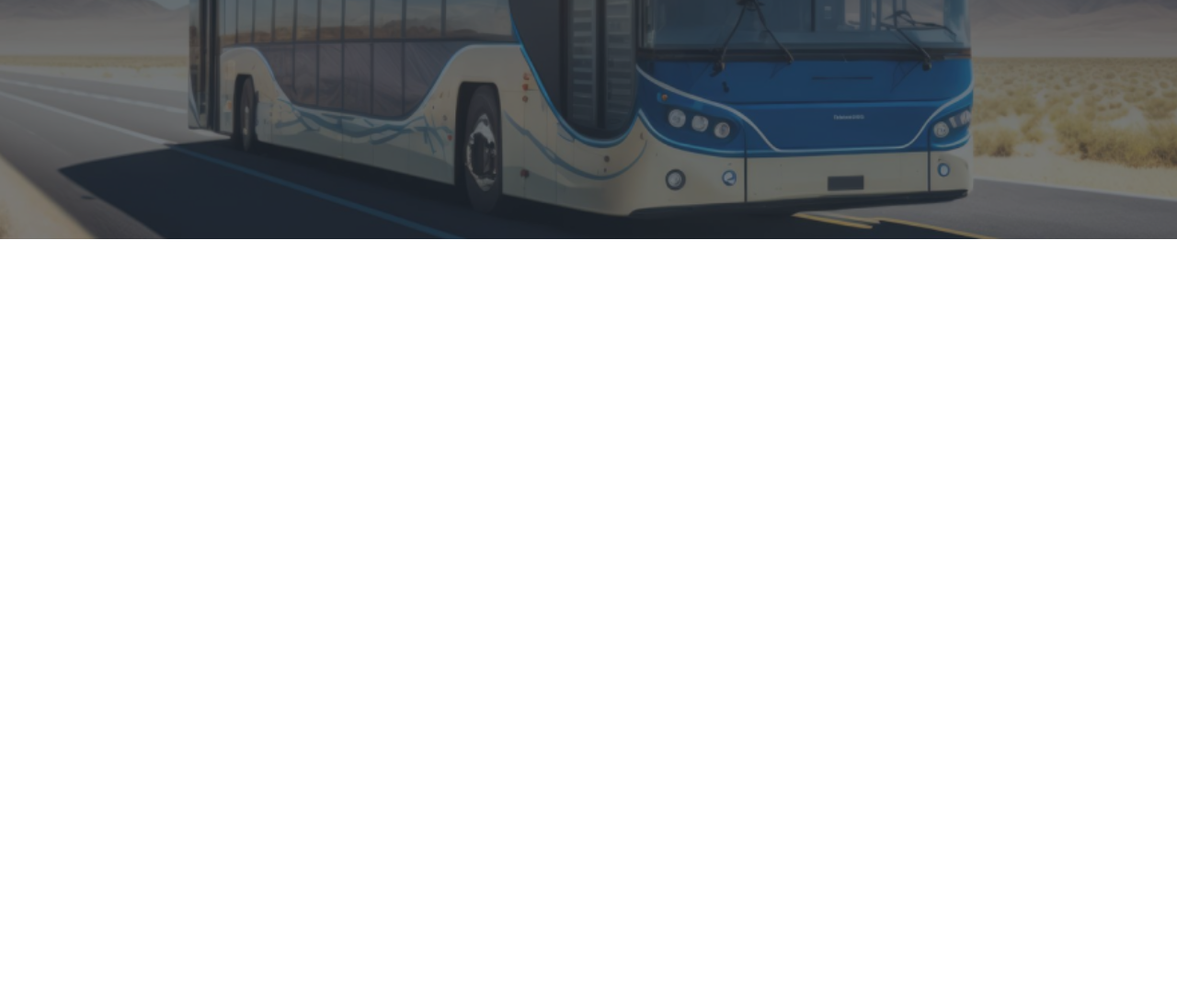
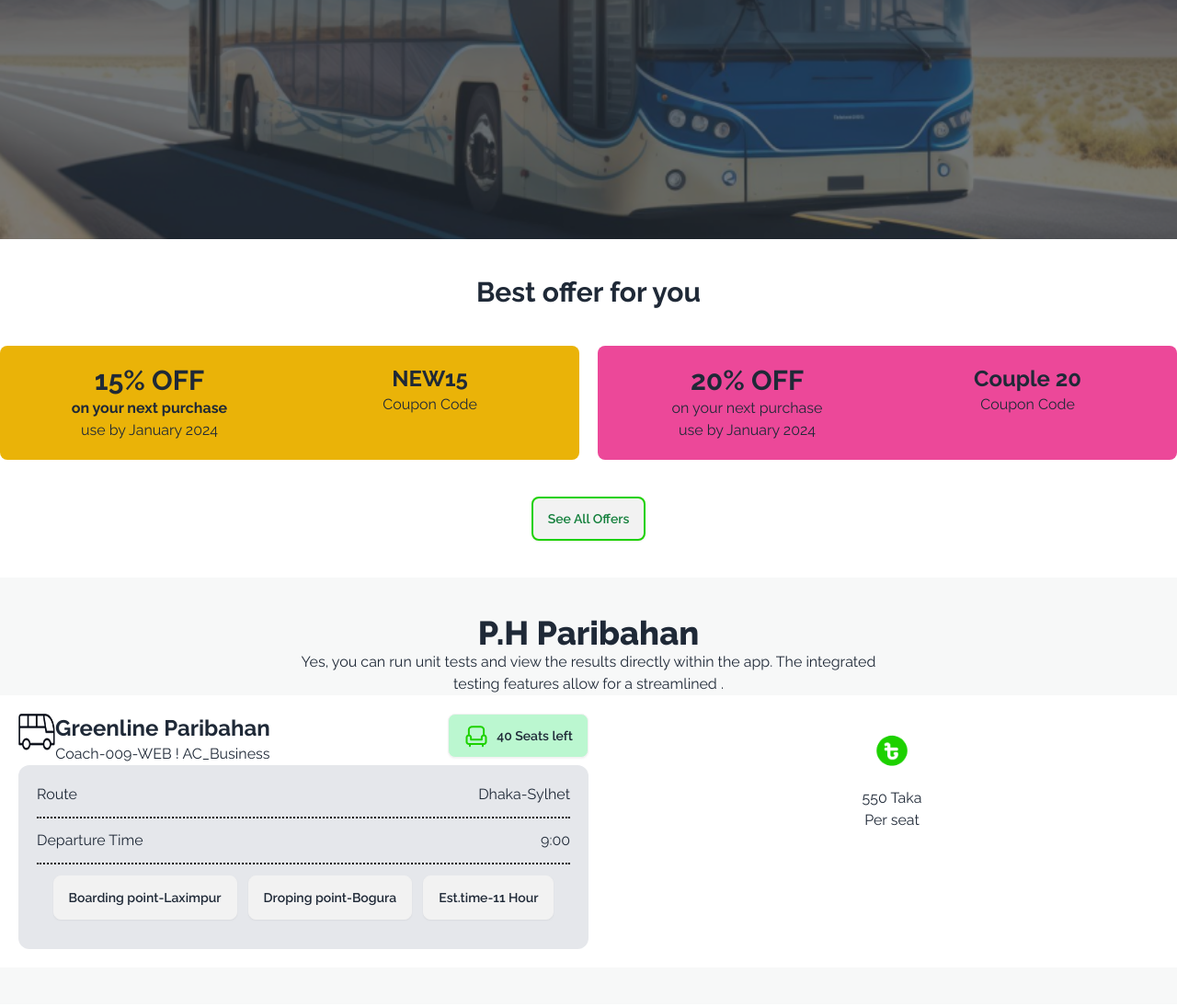
Before and after one commit to yuvraj141/bus-ticket-project, a plain HTML site: page index.html in a window 1280 px wide. Shown: the part 648-1743 px from the top of the page at 92% size. Before the commit the page ends 948 px from the top, so only its background shows below. Drawn offline with nearby package versions, Linux system fonts and the light colour scheme.

Commit message:
Cupon section & select destination section complete

```diff
--- a/index.html
+++ b/index.html
@@ -60,5 +60,93 @@
           </div>
     </div>
    </header>
+
+   <!-- Main section -->
+   <main class="container mx-auto">
+    <!-- Coupon section -->
+    <section class="my-10 ">
+        <div class="text-center  space-y-5">
+            <h3 class="text-3xl font-bold">Best offer for you</h3>
+            <!-- coupon container -->
+           <div class="flex gap-5 py-5 ">
+            <!-- first child -->
+           <div class="flex bg-yellow-500 p-5 gap-5 rounded-lg flex-1">
+            <div class="flex-1">
+                <h3 class="text-3xl font-bold">15% OFF</h3>
+                <p class="font-bold">on your next purchase</p>
+                <p>use by January 2024</p>
+            </div>
+            <div class="flex-1">
+               <h3 class="text-2xl font-bold">NEW15</h3>
+               <p>Coupon Code</p>
+            </div>
+           </div>
+           <!-- second child -->
+           <div class="flex bg-pink-500 flex-1 gap-5 rounded-lg p-5">
+            <div class="flex-1">
+                <h3 class="text-3xl font-bold">20% OFF</h3>
+                <p>on your next purchase </p>
+                <p>use by January 2024</p>
+              </div>
+              <div class="flex-1">
+                <h3 class="text-2xl font-bold">Couple 20</h3>
+                <p>Coupon Code</p>
+              </div>
+           </div>
+           </div>
+           <button class="btn text-center text-green-700 border-2 border-solid border-[#1DD100]">See All Offers</button>
+        </div>
+    </section>
+    <!-- Seat booking section -->
+    <section class="py-10 bg-[#F7F8F8] text-center">
+    <h1 class="text-4xl font-extrabold">P.H Paribahan</h1>
+    <p>Yes, you can run unit tests and view the results directly within the app. The integrated <br>testing features allow for a streamlined .</p>
+
+    <!-- Select Destination -->
+    <!-- parent div -->
+        <div class="flex bg-white">
+<!-- first child -->
+      <div class="p-5  flex-1">
+        <div class="flex justify-between flex-1">
+            <div class="flex">
+                <div><img class="h-10 w-10" src="images/bus-logo.png" alt=""></div>
+            <div>
+                <h2 class="text-2xl font-bold">Greenline Paribahan</h2>
+            <p>Coach-009-WEB ! AC_Business</p>
+            </div>
+            </div>
+            <div>
+                <button class="btn bg-green-200"><img src="images/seat-green.png" alt="">40 Seats left</button>
+            </div>
+        </div>
+        <!-- Route -->
+      <div class="bg-gray-200 rounded-xl p-5">
+       <div class="flex justify-between border-b-2 border-dotted pb-3 border-black">
+        <div><p>Route</p></div>
+        <div>Dhaka-Sylhet</div>
+       </div>
+       <div class="flex justify-between py-3 border-b-2 border-black border-dotted">
+        <div><p>Departure Time</p></div>
+        <div>9:00</div>
+       </div>
+      <div class="space-x-3 p-3">
+        <button class="btn">Boarding point-Laximpur</button ><button class="btn">Droping point-Bogura</button><button class="btn">Est.time-11 Hour</button>
+      </div>
+      </div>
+
+</div>
+<!-- second Child -->
+    <div class="flex-1 py-5 ">
+        <div class="flex justify-center py-5">
+            <img class="w-10 h-10  " src="images/fare.png" alt="">
+        </div>
+         <h2>550 Taka</h2>
+         <p>Per seat</p>
+
+     </div>
+
+        </div>
+    </section>
+   </main>
 </body>
 </html>
```
